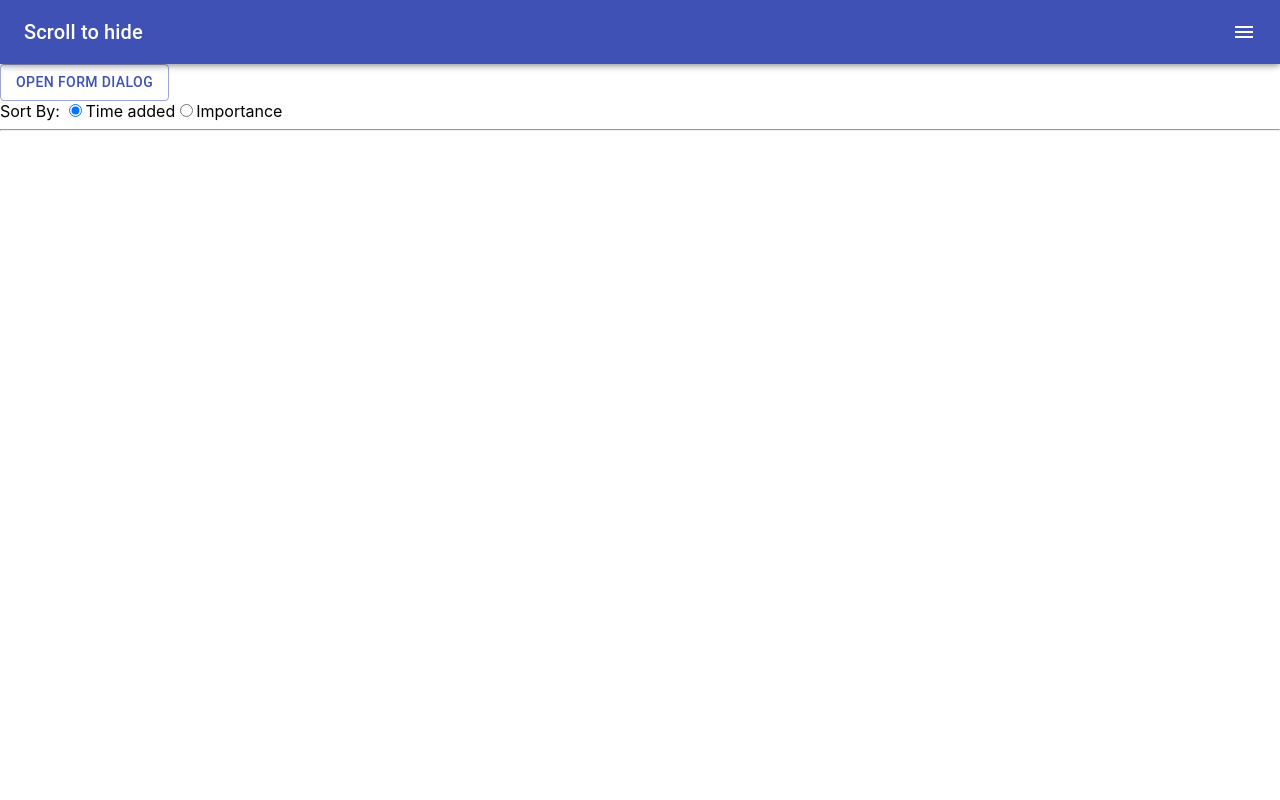
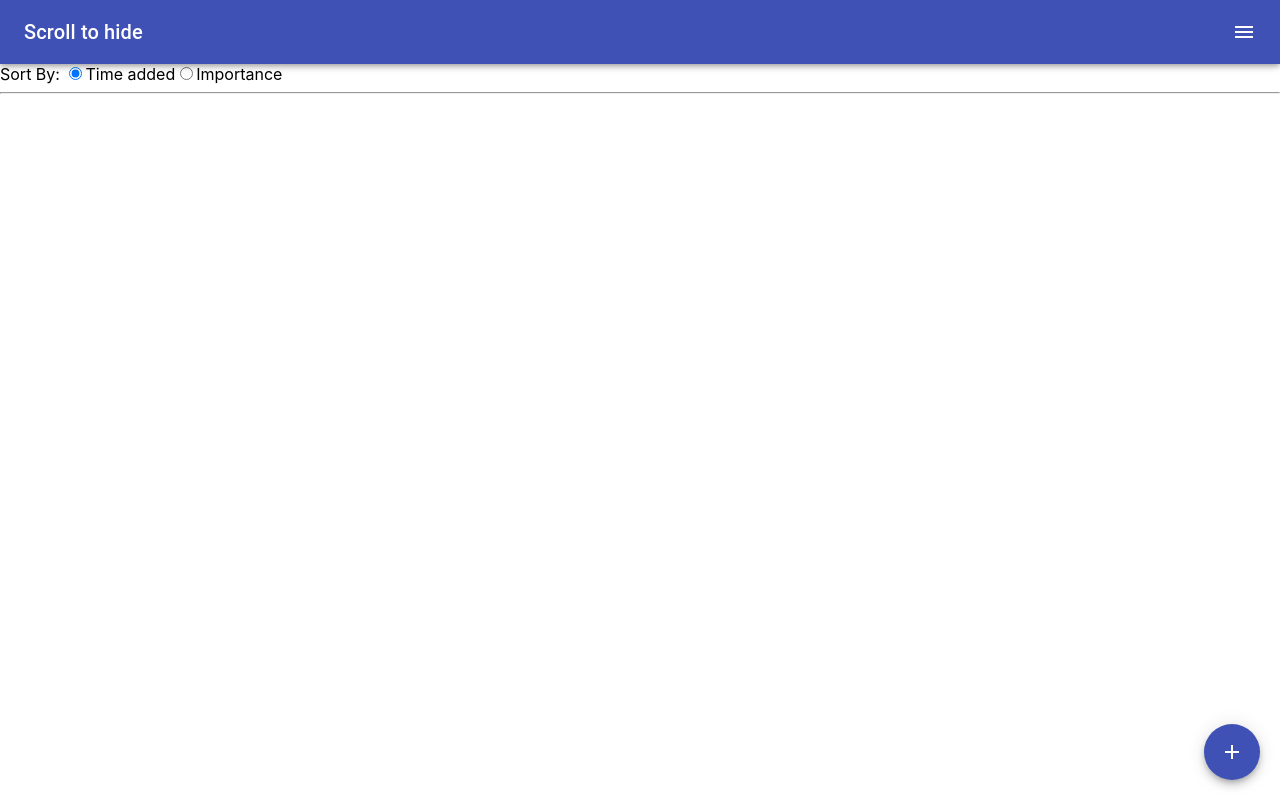
Before and after one commit to TaylenH/todoApp, a React (Create React App) app: page / in a window 1280 px wide. Built offline with nearby package versions, Linux system fonts and the light colour scheme.

Commit message:
added floating action button

```diff
--- a/package.json
+++ b/package.json
@@ -13,9 +13,11 @@
     "@types/node": "^12.12.25",
     "@types/react": "^16.9.19",
     "@types/react-dom": "^16.9.5",
+    "@types/react-event-listener": "^0.4.9",
     "@types/uuid": "^3.4.6",
     "react": "^16.12.0",
     "react-dom": "^16.12.0",
+    "react-event-listener": "^0.6.6",
     "react-scripts": "3.3.0",
     "typescript": "^3.7.5",
     "uuid": "^3.4.0"
--- a/src/App.tsx
+++ b/src/App.tsx
@@ -1,12 +1,29 @@
 import React from 'react';
 import { items } from './types';
-import { Button } from '@material-ui/core';
+import { Fab } from '@material-ui/core';
+import { makeStyles } from '@material-ui/core/styles';
+import EventListener from 'react-event-listener';
 import TodoItem from './components/TodoItem';
 import TodoDialog from './components/TodoDialog';
 import TopBar from './components/TopBar';
 import SmallDrawer from './components/SmallDrawer';
+import AddIcon from '@material-ui/icons/Add';
+import { AutoComplete } from 'material-ui';
+
+const useStyles = makeStyles({
+  fab: {
+    margin: 0,
+    top: 'auto',
+    right: 20,
+    bottom: 20,
+    left: 'auto',
+    position: 'fixed'
+  }
+});
 
 const App: React.FC = () => {
+    const styles = useStyles();
+
     const [items, updateItems] = React.useState<items>([]);
     const [sortOption, setSortOption] = React.useState<string>('time');
     const [isTodoOpen, setTodoOpen] = React.useState<boolean>(false);
@@ -51,14 +68,18 @@ const App: React.FC = () => {
           }
 
       setDrawerOpen(open);
+    }
+
+    const handleKeyDownClose = (event: KeyboardEvent) => {
+      if(isDrawerOpen && (event.key === 'Escape' || event.key === 'Backspace' || event.key === 'Delete')){
+          toggleDrawer(false);
+      }
   }
 
     return (
       <>
         <TopBar toggleDrawer={toggleDrawer} />
-        <Button variant="outlined" color="primary" onClick={handleTodoOpen}>
-          Open form dialog
-        </Button>
+        <EventListener target={document} onKeyDown={handleKeyDownClose} />
         <SmallDrawer toggleDrawer={toggleDrawer} open={isDrawerOpen} updateItems={handleUpdateItems} />
         <TodoDialog
           isOpen={isTodoOpen}
@@ -74,6 +95,9 @@ const App: React.FC = () => {
         {sortedItems.map((item) => {
           return <TodoItem todoItem={item} handleDelete={handleDelete} key={item.id} />
         })}
+        <Fab color='primary' onClick={handleTodoOpen} className={styles.fab} >
+          <AddIcon />
+        </Fab>
       </>
     );
 }
--- a/src/components/SmallDrawer.tsx
+++ b/src/components/SmallDrawer.tsx
@@ -7,6 +7,7 @@ import {
     ListItemIcon,
     ListItemText
 } from '@material-ui/core';
+import EventListener from 'react-event-listener';
 import DeleteSweepIcon from '@material-ui/icons/DeleteSweep';
 import DeleteAllDialog from './DeleteAllDialog';
 import { items } from '../types';
@@ -46,7 +47,7 @@ const SmallDrawer = ({toggleDrawer, open, updateItems}: props) => {
     const sideList = () => (
         <div className={classes.list} role='presentation' onClick={toggleDrawer(false)} onKeyDown={toggleDrawer(false)}>
             <List>
-                <ListItem button onClick={handleDeleteOpen}>
+                <ListItem button onClick={handleDeleteOpen} autoFocus>
                     <ListItemIcon><DeleteSweepIcon /></ListItemIcon>
                     <ListItemText>Delete All</ListItemText>
                 </ListItem>
```
Also changed, not shown: 1 other file (tests, documents, lock files or other folders).
